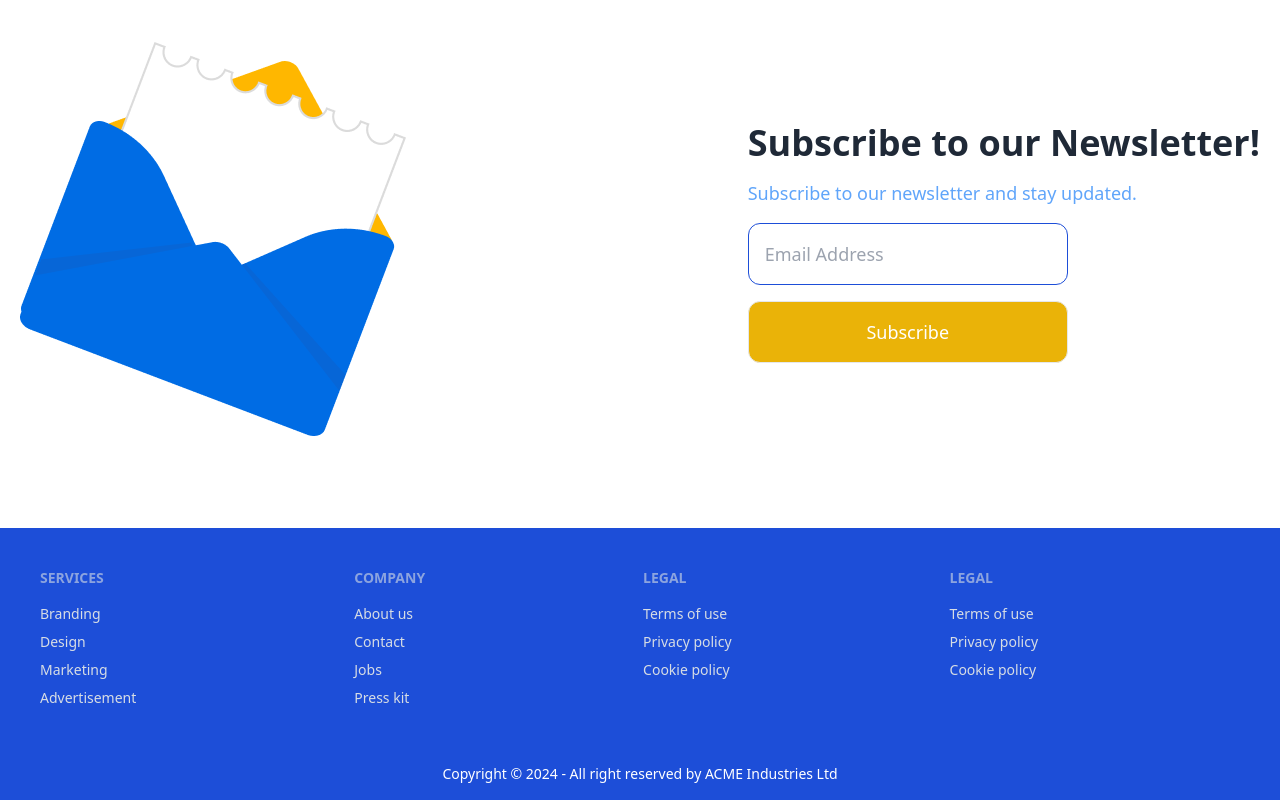
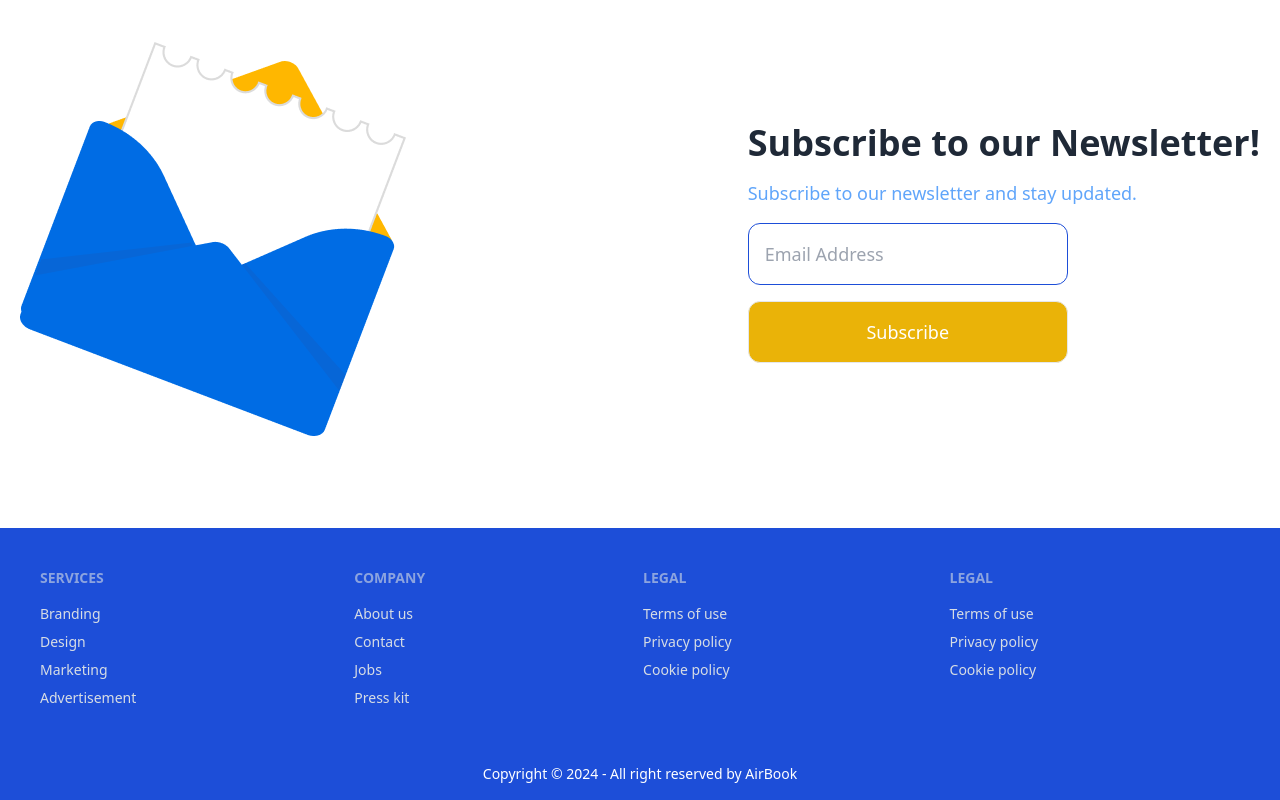
Before and after one commit to Tanvir-Ramim/task-top-of-stack, a React (Vite) app: page / in a window 1280 px wide. Shown: the part 2048-2848 px from the top of the page. Built offline with nearby package versions, Linux system fonts and the light colour scheme.

Commit message:
some error fixed

```diff
--- a/src/Components/Footer.jsx
+++ b/src/Components/Footer.jsx
@@ -37,7 +37,7 @@
          <div>
          <footer className="footer  footer-center p-4 bg-blue-700 text-white">
   <aside>
-    <p>Copyright © 2024 - All right reserved by ACME Industries Ltd</p>
+    <p>Copyright © 2024 - All right reserved by AirBook</p>
   </aside>
 </footer>
          </div>
```
